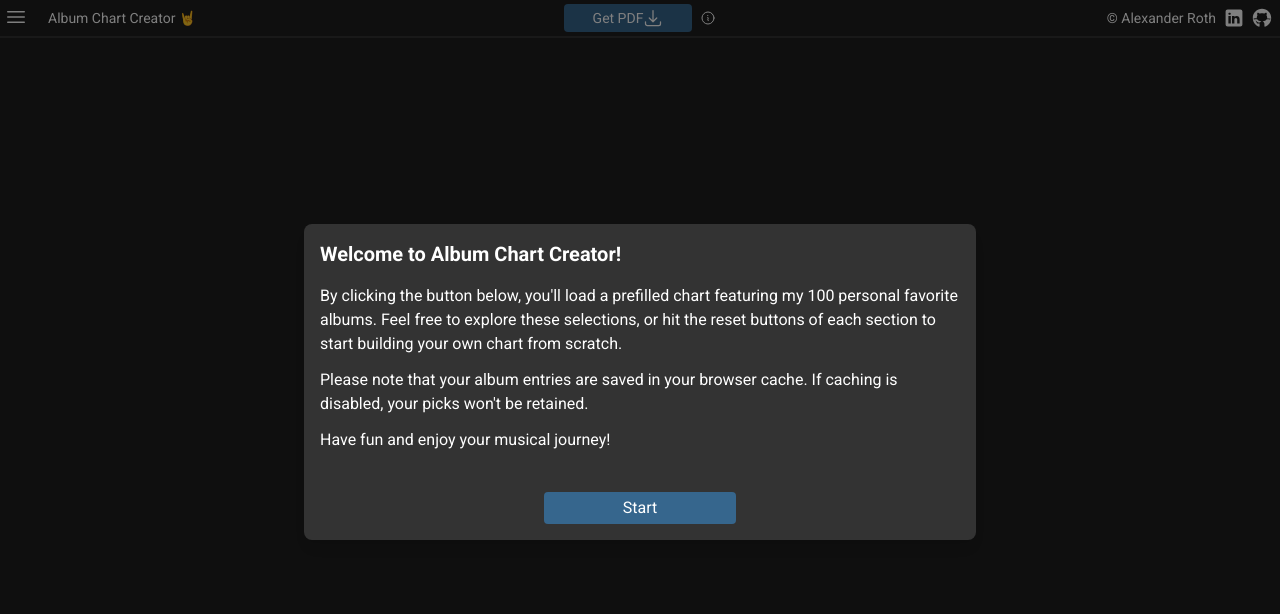
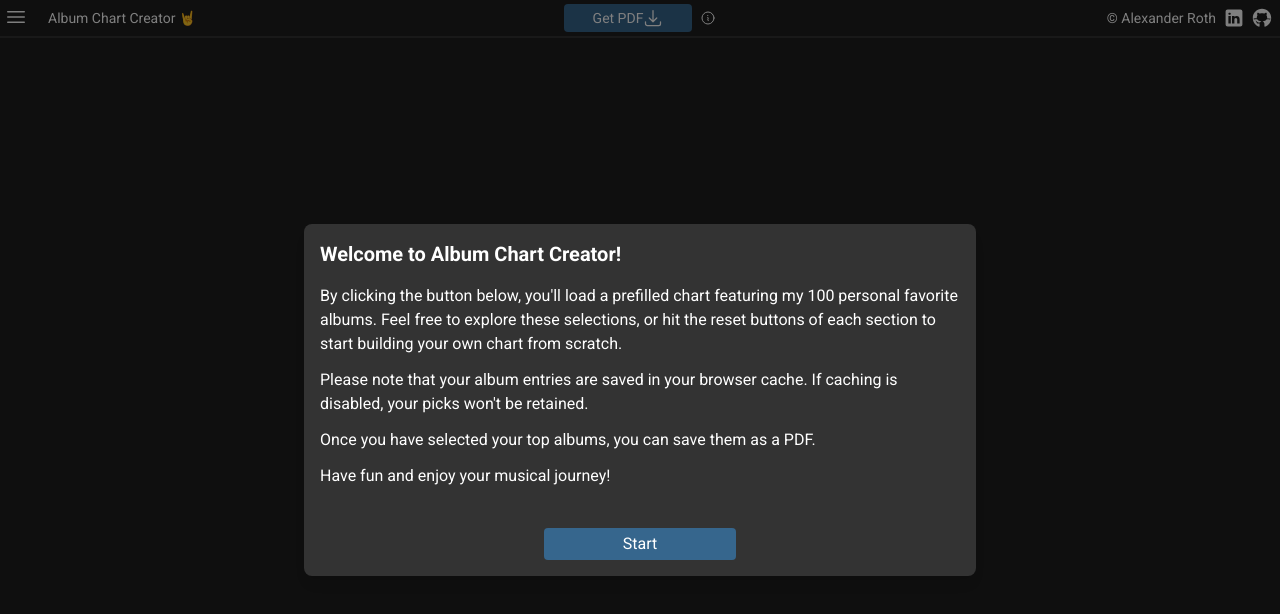
Before and after one commit to AlexanderRoth11/Album-Chart-Creator, a Next.js app: page / in a window 1280 px wide. Shown: the top 614 px of the page. Built offline with nearby package versions, Linux system fonts and the light colour scheme.

Commit message:
extend welcome message

```diff
--- a/src/components/page/page-layout.tsx
+++ b/src/components/page/page-layout.tsx
@@ -76,9 +76,13 @@ const PageLayout = ({ children }: PageLayoutProps) => {
                   By clicking the button below, you&apos;ll load a prefilled chart featuring my 100 personal favorite albums. Feel free to explore
                   these selections, or hit the reset buttons of each section to start building your own chart from scratch.
                 </p>
+
                 <p className="mt-3">
                   Please note that your album entries are saved in your browser cache. If caching is disabled, your picks won&apos;t be retained.
                 </p>
+
+                <p className="mt-3">Once you have selected your top albums, you can save them as a PDF.</p>
+
                 <p className="mt-3">Have fun and enjoy your musical journey!</p>
 
                 <span className="mt-10 inline-block w-48 self-center">
```
